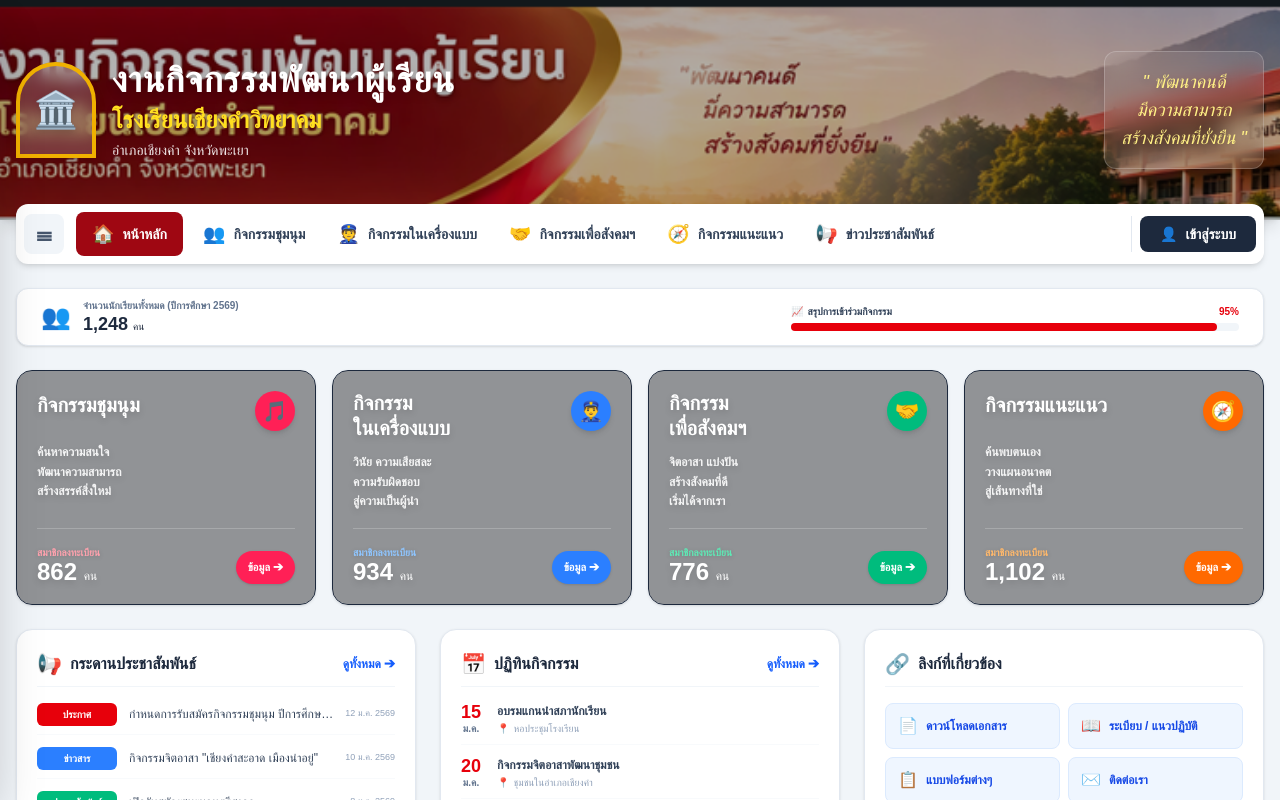
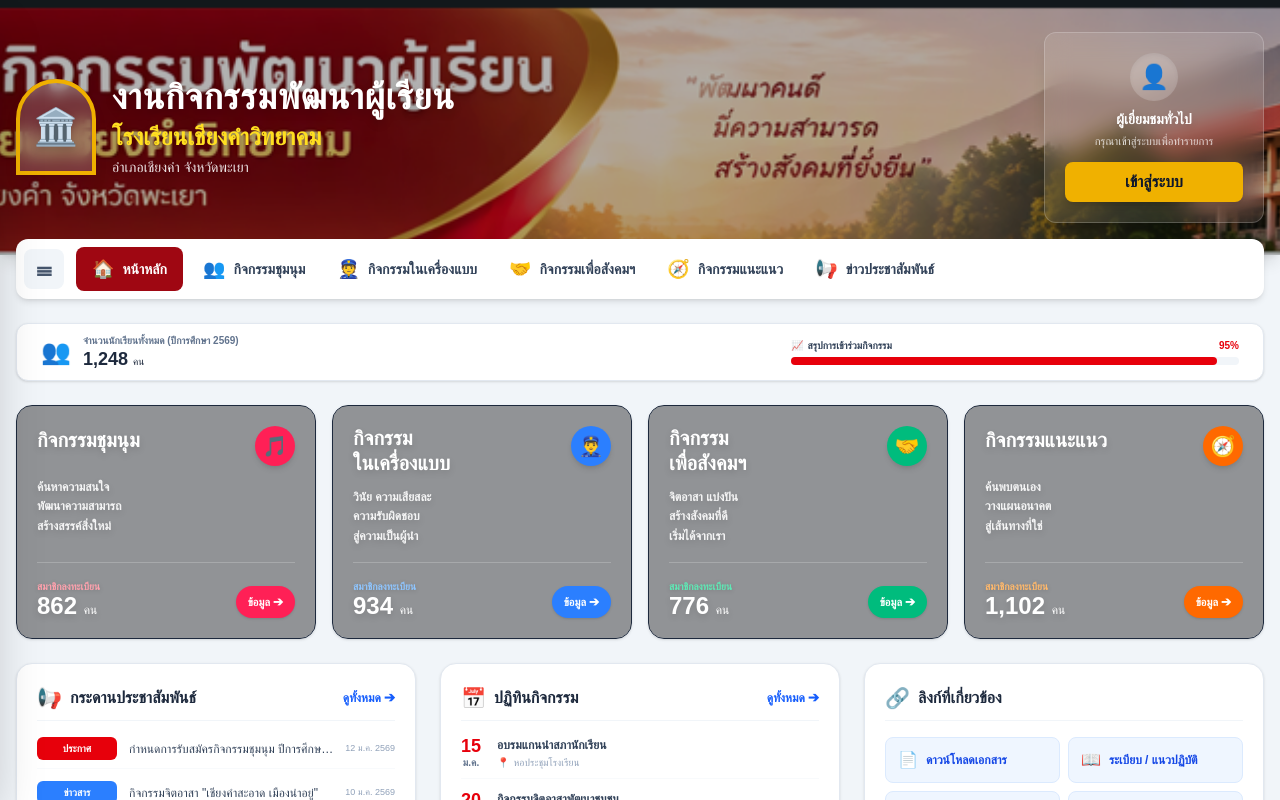
Before and after one commit to sutin2518-a11y/student-activity-app, a Next.js app: page / in a window 1280 px wide. Shown: the top 800 px of the page. Built offline with nearby package versions, Linux system fonts and the light colour scheme.

Commit message:
Move login to header

```diff
--- a/src/app/page.tsx
+++ b/src/app/page.tsx
@@ -54,7 +54,7 @@ export default function HomePage() {
           className="object-cover z-0"
         />
 
-        {/* แผ่นฟิล์มสีดำจางๆ กันรูปสว่างเกินไป (ลบออกได้ถ้ารูปเข้มอยู่แล้ว) */}
+        {/* แผ่นฟิล์มสีดำจางๆ กันรูปสว่างเกินไป */}
         <div className="absolute inset-0 bg-black/30 z-0"></div>
 
         {/* เนื้อหาด้านบน */}
@@ -69,13 +69,22 @@ export default function HomePage() {
               <p className="text-sm mt-1 opacity-90 drop-shadow-md">อำเภอเชียงคำ จังหวัดพะเยา</p>
             </div>
           </div>
-          <div className="hidden md:block text-center bg-white/10 backdrop-blur-md p-4 rounded-xl border border-white/20 shadow-lg">
-            <p className="text-yellow-200 font-medium italic text-lg drop-shadow-md">" พัฒนาคนดี <br/> มีความสามารถ <br/> สร้างสังคมที่ยั่งยืน "</p>
+
+          {/* 👤 กล่อง User / Login (แสดงเฉพาะจอมอนิเตอร์) */}
+          <div className="hidden md:flex flex-col items-center bg-white/10 backdrop-blur-md p-5 rounded-xl border border-white/20 shadow-lg min-w-[220px]">
+            <div className="w-12 h-12 bg-white/20 rounded-full flex items-center justify-center text-2xl mb-2 shadow-inner">
+              👤
+            </div>
+            <p className="text-white font-bold text-sm mb-1 drop-shadow-md">ผู้เยี่ยมชมทั่วไป</p>
+            <p className="text-white/80 text-[11px] mb-3">กรุณาเข้าสู่ระบบเพื่อทำรายการ</p>
+            <Link href="/login" className="w-full flex items-center justify-center gap-2 px-4 py-2 bg-yellow-500 hover:bg-yellow-400 text-slate-900 font-bold rounded-lg transition shadow-md">
+              เข้าสู่ระบบ
+            </Link>
           </div>
         </div>
       </header>
 
-      {/* ⚪ แถบเมนูนำทาง */}
+      {/* ⚪ แถบเมนูนำทาง (เอา Login ฝั่งขวาออกแล้ว) */}
       <nav className="max-w-7xl mx-auto px-2 md:px-4 -mt-4 relative z-20">
         <div className="bg-white rounded-xl shadow-md p-2 flex items-center overflow-x-auto whitespace-nowrap hide-scrollbar gap-2 text-sm font-bold text-slate-700">
 
@@ -94,11 +103,6 @@ export default function HomePage() {
           <Link href="#" className="flex items-center gap-2 px-3 py-2 hover:bg-slate-100 rounded-lg transition"><span className="text-orange-500 text-lg">🧭</span> กิจกรรมแนะแนว</Link>
           <Link href="#" className="flex items-center gap-2 px-3 py-2 hover:bg-slate-100 rounded-lg transition"><span className="text-pink-500 text-lg">📢</span> ข่าวประชาสัมพันธ์</Link>
 
-          <div className="ml-auto pl-2 border-l border-slate-200">
-            <Link href="/login" className="flex items-center gap-2 px-5 py-2 bg-slate-800 text-white rounded-lg hover:bg-slate-700 transition">
-              <span>👤</span> เข้าสู่ระบบ
-            </Link>
-          </div>
         </div>
       </nav>
 
```
